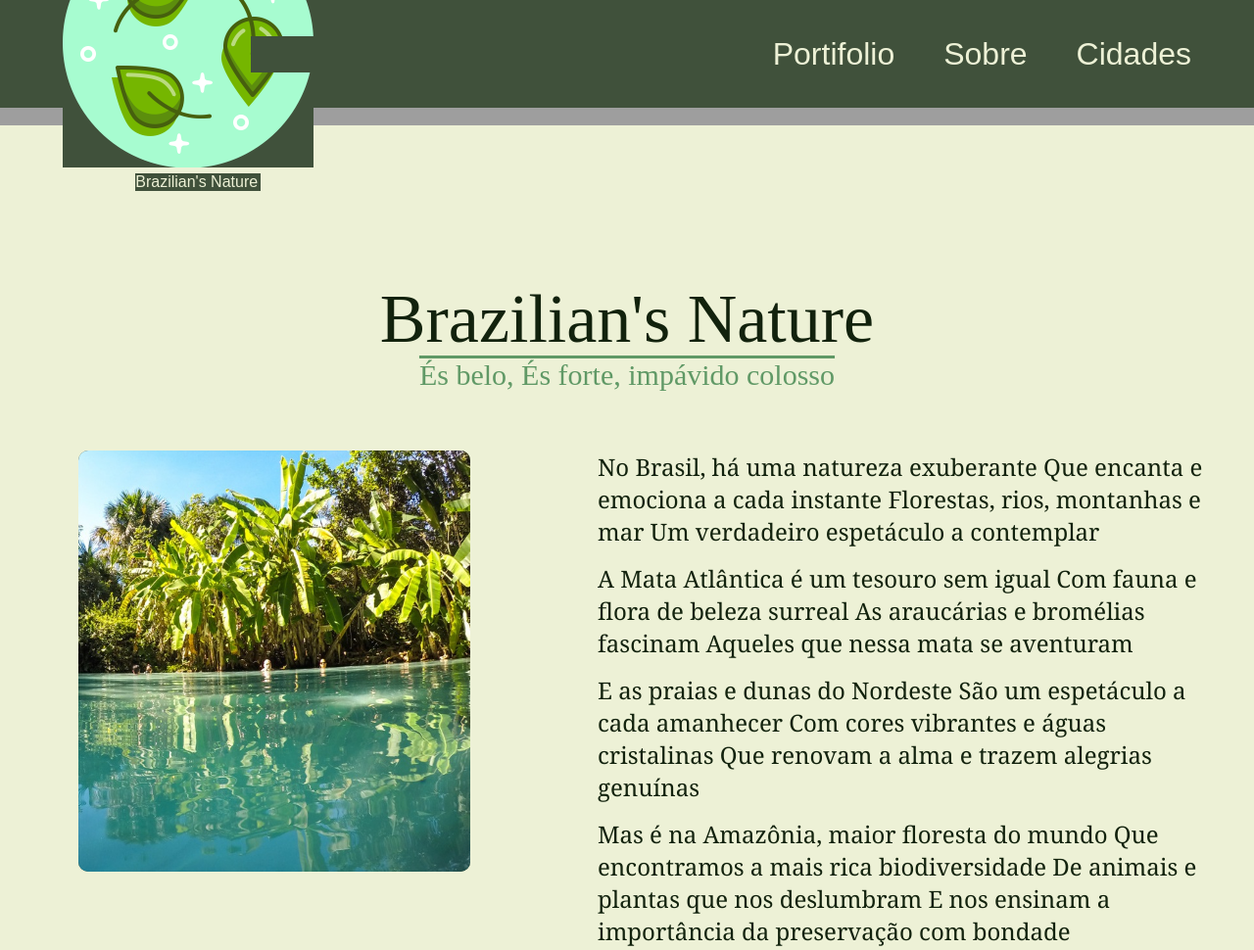
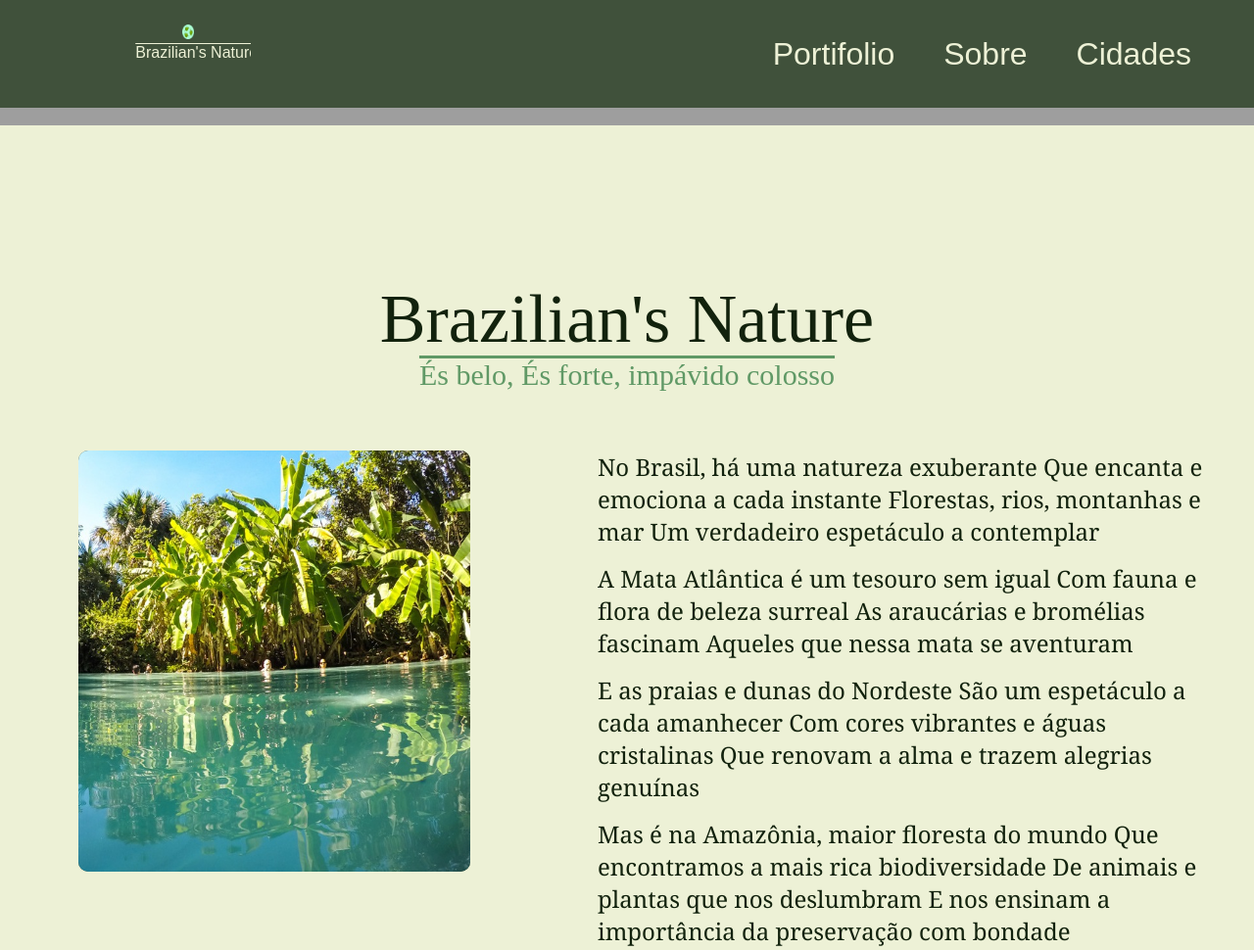
Before and after one commit to AndradePeterson/FirstLandingPage, a plain HTML site: page index.html in a window 1280 px wide. Shown: the top 970 px of the page at 98% size. Drawn offline with Linux system fonts and the light colour scheme; grey boxes are pictures that could not be loaded.

Commit message:
Update style.css

```diff
--- a/style.css
+++ b/style.css
@@ -22,15 +22,15 @@
     align-items: center;
     justify-content: center;
     text-align: center;
-    height: 70%;
+    height: 16.7%;
     margin-left: 10%;
     flex-direction: column;
     transition: height 0.3s ease; /* transição suave de altura */
 }
 
 .logo img{
-    width: 20vw;
-    height: 35vh;
+    width: 10%;
+    height: 13%;
 }
 
 #nameLogo{
```
